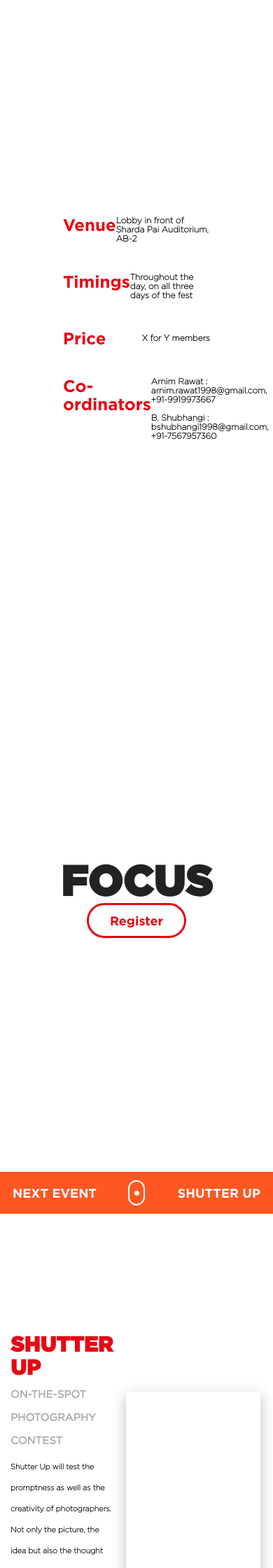
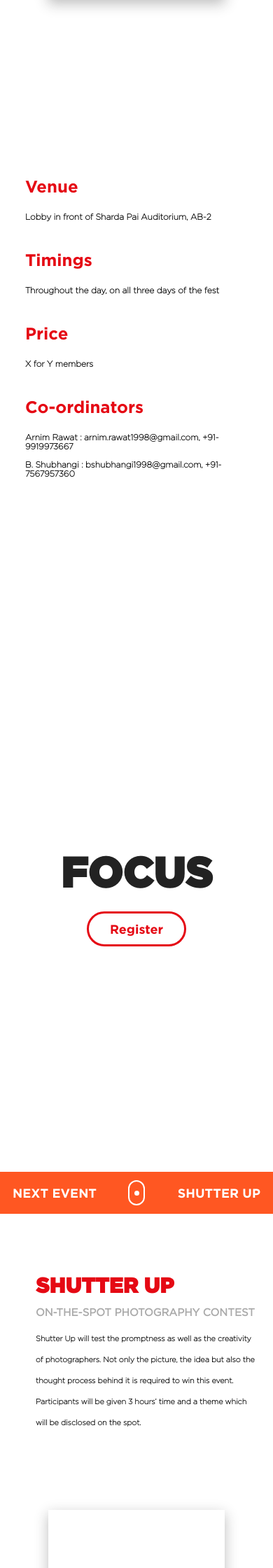
Before and after one commit to parthjawale/Oneiros-2018, a PHP site: page /events/all in a window 390 px wide; the page is wider, and only the part inside the window is pictured. Shown: the part 1642-3882 px from the top of that part at 70% size. Run offline with PHP 8.4, Linux system fonts and the light colour scheme.

Commit message:
made some responsive improvements

```diff
--- a/css/style.css
+++ b/css/style.css
@@ -62,8 +62,7 @@
 
 body {
   box-sizing: border-box;
-  font-family: 'Gotham', sans-serif;
-  max-width: 100vw; }
+  font-family: 'Gotham', sans-serif; }
 
 *,
 *::after,
@@ -635,6 +634,7 @@
   .event-desc__info--detail {
     display: flex;
     justify-content: space-between;
+    align-items: center;
     margin: 7rem 0; }
     .event-desc__info--detail h1 {
       font-size: 4rem;
@@ -644,7 +644,7 @@
       font-size: 2rem;
       font-family: "Gotham-Thin";
       display: flex;
-      align-items: center; }
+      text-align: right; }
 
 .event-reg__next {
   position: absolute;
@@ -689,7 +689,8 @@
     font-size: 10rem;
     color: #222;
     text-transform: uppercase;
-    font-family: "Gotham-Black"; }
+    font-family: "Gotham-Black";
+    margin-bottom: 4rem; }
   .event-reg__reg--reg {
     padding: 2rem 5rem;
     margin-top: 10rem;
@@ -1207,6 +1208,34 @@
   html {
     font-size: 6px; }
 
+  #wordmark {
+    top: 2rem;
+    left: 2rem; }
+
+  .nav {
+    right: 7rem; }
+
+  .event {
+    width: 100%;
+    margin-bottom: 2rem; }
+
+  .event-desc__info {
+    padding: 0 6rem; }
+    .event-desc__info--detail {
+      flex-direction: column;
+      align-items: flex-start; }
+      .event-desc__info--detail h1 {
+        margin-bottom: 4rem; }
+      .event-desc__info--detail h3 {
+        text-align: left; }
+
+  .event-container .fp-tableCell {
+    flex-direction: column;
+    padding: 6rem;
+    align-items: stretch; }
+  .event-container .event-image {
+    margin: 0 auto; }
+
   .camb {
     padding: 10rem 5rem 6rem 7rem; }
     .camb__header {
--- a/scss/base/_layout.scss
+++ b/scss/base/_layout.scss
@@ -18,7 +18,7 @@
 body {
   box-sizing: border-box;
   font-family: 'Gotham', sans-serif;
-  max-width: 100vw;
+  // max-width: 100vw;
 }
 
 
--- a/scss/base/_media.scss
+++ b/scss/base/_media.scss
@@ -7,6 +7,51 @@
 @media (max-width: 500px) {
   html {
     font-size: 6px;
+  }
+
+  #wordmark {
+    top: 2rem;
+    left: 2rem;
+  }
+
+  .nav {
+    right: 7rem;
+  }
+  .event {
+    width: 100%;
+    margin-bottom: 2rem;
+  }
+
+  .event-desc {
+    &__info {
+      padding: 0 6rem;
+      &--detail {
+        flex-direction: column;
+        // justify-content: flex-start;
+        align-items: flex-start;
+        h1 {
+          margin-bottom: 4rem;
+        }
+        h3 {
+          text-align: left;
+        }
+      }
+    }
+  }
+
+  .event-container {
+    .fp-tableCell {
+      flex-direction: column;
+      padding: 6rem;
+      align-items: stretch;
+
+      // justify-content: stretch;
+
+    }
+
+    .event-image {
+      margin: 0 auto;
+    }
   }
 
   .camb {
--- a/scss/pages/events/all/_root.scss
+++ b/scss/pages/events/all/_root.scss
@@ -86,6 +86,7 @@
     &--detail {
       display: flex;
       justify-content: space-between;
+      align-items: center;
       margin: 7rem 0;
 
       h1 {
@@ -98,7 +99,7 @@
         font-size: 2rem;
         font-family: "Gotham-Thin";
         display: flex;
-        align-items: center;
+        text-align: right;
       }
     }
   }
@@ -158,6 +159,7 @@
       color: $color-black;
       text-transform: uppercase;
       font-family: "Gotham-Black";
+      margin-bottom: 4rem;
     }
 
     &--reg {
```
Also changed, not shown: 1 other file.
